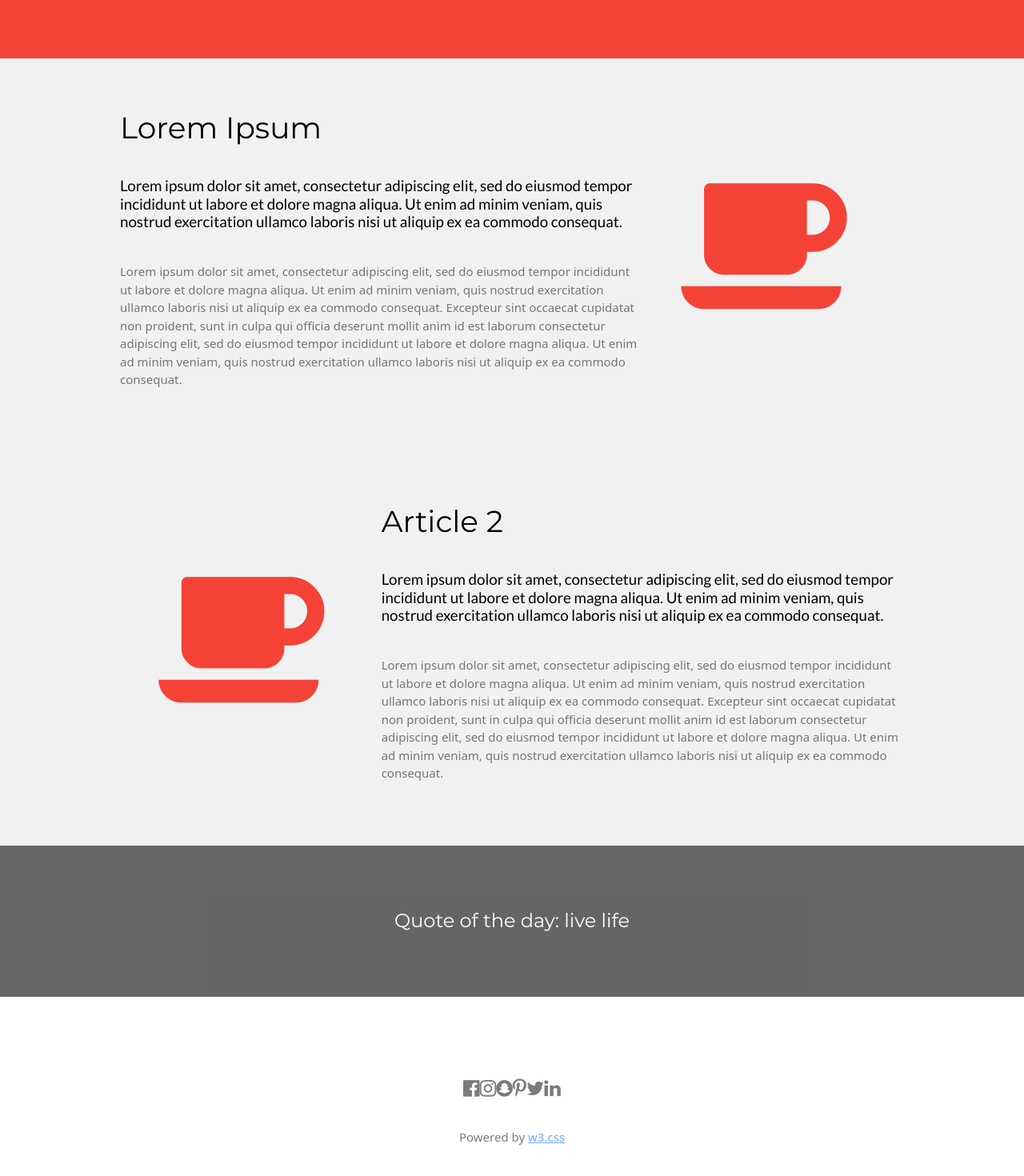
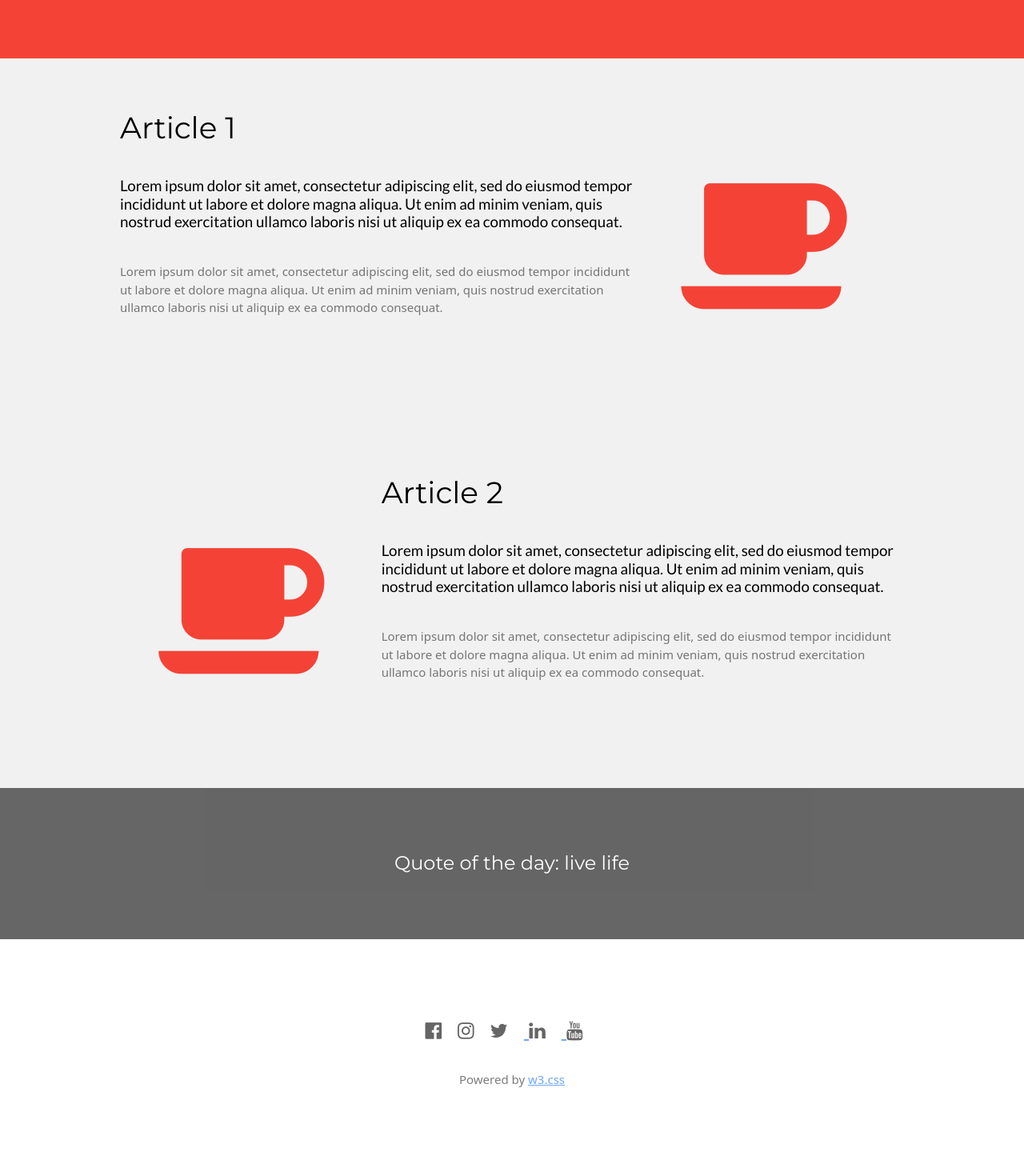
Before and after one commit to Boradway-Infosys-6-30AM-Mernstack/html-to-jss, a React (Create React App) app: page / in a window 1280 px wide. Shown: the part 410-1880 px from the top of the page at 80% size. After the commit the page ends 1849 px from the top, so only its background shows below. Built offline with nearby package versions, Linux system fonts and the light colour scheme; data requests are answered from the project's data file.

Commit message:
links added

```diff
--- a/server/db.json
+++ b/server/db.json
@@ -2,6 +2,13 @@
     "header": {
         "title": "Welcome",
         "subtitle": "Copied from w3.css"
+    },
+    "socialLinks": {
+        "facebook": "https://www.facebook.com/BroadwayInfo/",
+        "twitter": "https://twitter.com/broadwayinfosys",
+        "instagram": "https://www.instagram.com/broadwayinfosysnp/",
+        "linkedin": "https://www.linkedin.com/authwall?trk=gf&trkInfo=AQHxsccZpNGXvgAAAXuFDjEouk-lJtMGmRfTFAi2GjLRLTJE2YKjmjsKTKQZbypLiE22ws_t79llHTIxpSUrQiJ5xD0UcykWugwBXSx6gpKEFnO8MvrfqB2BJbNmcOKT5oaCYXM=&originalReferer=&sessionRedirect=https%3A%2F%2Fwww.linkedin.com%2Fcompany%2Fbroadwayinfosys%2F",
+        "youTube": "https://www.youtube.com/channel/UCYdnMl2w-UeOiKP70a2xCXg/featured"
     },
     "articles": [
         {
--- a/src/App.tsx
+++ b/src/App.tsx
@@ -11,9 +11,9 @@ function App() {
   return (
     <BrowserRouter>
       <Switch>
-        <Route path="/about" component={About} />
-        <Route path="/dashboard" component={Dashboard} />
-        <Route path="/" component={Home} />
+        <Route exact path="/about" component={About} />
+        <Route exact path="/dashboard" component={Dashboard} />
+        <Route exact path="/" component={Home} />
       </Switch>
     </BrowserRouter>
   );
--- a/src/index.css
+++ b/src/index.css
@@ -11,3 +11,10 @@ code {
   font-family: source-code-pro, Menlo, Monaco, Consolas, 'Courier New',
     monospace;
 }
+
+.w3-hover-opacity{
+margin-right: 20px;
+text-decoration: none;
+color: black;
+
+}
--- a/src/pages/Home.tsx
+++ b/src/pages/Home.tsx
@@ -10,13 +10,25 @@ interface IArticles {
   content: string;
 }
 
+
+interface Links {
+  facebook: string;
+  twitter: string;
+  instagram: string;
+  linkedin: string;
+  youTube: string
+}
+
 const Home = () => {
   const history = useHistory();
   const [articles, setArticles] = useState([] as IArticles[]);
+  const [links, setLinks] = useState({} as Links);
 
   const fetchData = async () => {
     const response = await axios.get("http://localhost:3010/articles");
+    const response1 = await axios.get("http://localhost:3010/socialLinks");
     setArticles(response.data);
+    setLinks(response1.data);
   };
 
   useEffect(() => {
@@ -89,35 +101,6 @@ const Home = () => {
 
       <Header />
 
-      {/* <div className="w3-row-padding w3-padding-64 w3-container">
-        <div className="w3-content">
-          <div className="w3-twothird">
-            <h1>Lorem Ipsum</h1>
-            <h5 className="w3-padding-32">
-              Lorem ipsum dolor sit amet, consectetur adipiscing elit, sed do
-              eiusmod tempor incididunt ut labore et dolore magna aliqua. Ut
-              enim ad minim veniam, quis nostrud exercitation ullamco laboris
-              nisi ut aliquip ex ea commodo consequat.
-            </h5>
-
-            <p className="w3-text-grey">
-              Lorem ipsum dolor sit amet, consectetur adipiscing elit, sed do
-              eiusmod tempor incididunt ut labore et dolore magna aliqua. Ut
-              enim ad minim veniam, quis nostrud exercitation ullamco laboris
-              nisi ut aliquip ex ea commodo consequat. Excepteur sint occaecat
-              cupidatat non proident, sunt in culpa qui officia deserunt mollit
-              anim id est laborum consectetur adipiscing elit, sed do eiusmod
-              tempor incididunt ut labore et dolore magna aliqua. Ut enim ad
-              minim veniam, quis nostrud exercitation ullamco laboris nisi ut
-              aliquip ex ea commodo consequat.
-            </p>
-          </div>
-
-          <div className="w3-third w3-center">
-            <i className="fa fa-anchor w3-padding-64 w3-text-red"></i>
-          </div>
-        </div>
-      </div> */}
 
       {articles.map((article, index) => (
         <div className="w3-row-padding w3-light-grey w3-padding-64 w3-container">
@@ -130,45 +113,24 @@ const Home = () => {
               <div className="w3-twothird">
                 <h1>{article.title}</h1>
                 <h5 className="w3-padding-32">
-                  {article.content}
+                  {article.subtitle}
                 </h5>
 
                 <p className="w3-text-grey">
-                  Lorem ipsum dolor sit amet, consectetur adipiscing elit, sed
-                  do eiusmod tempor incididunt ut labore et dolore magna aliqua.
-                  Ut enim ad minim veniam, quis nostrud exercitation ullamco
-                  laboris nisi ut aliquip ex ea commodo consequat. Excepteur
-                  sint occaecat cupidatat non proident, sunt in culpa qui
-                  officia deserunt mollit anim id est laborum consectetur
-                  adipiscing elit, sed do eiusmod tempor incididunt ut labore et
-                  dolore magna aliqua. Ut enim ad minim veniam, quis nostrud
-                  exercitation ullamco laboris nisi ut aliquip ex ea commodo
-                  consequat.
+                  {article.content}
                 </p>
               </div>
             </div>
           ) : (
             <div className="w3-content">
               <div className="w3-twothird">
-                <h1>Lorem Ipsum</h1>
+                <h1>{article.title}</h1>
                 <h5 className="w3-padding-32">
-                  Lorem ipsum dolor sit amet, consectetur adipiscing elit, sed
-                  do eiusmod tempor incididunt ut labore et dolore magna aliqua.
-                  Ut enim ad minim veniam, quis nostrud exercitation ullamco
-                  laboris nisi ut aliquip ex ea commodo consequat.
+                  {article.subtitle}
                 </h5>
 
                 <p className="w3-text-grey">
-                  Lorem ipsum dolor sit amet, consectetur adipiscing elit, sed
-                  do eiusmod tempor incididunt ut labore et dolore magna aliqua.
-                  Ut enim ad minim veniam, quis nostrud exercitation ullamco
-                  laboris nisi ut aliquip ex ea commodo consequat. Excepteur
-                  sint occaecat cupidatat non proident, sunt in culpa qui
-                  officia deserunt mollit anim id est laborum consectetur
-                  adipiscing elit, sed do eiusmod tempor incididunt ut labore et
-                  dolore magna aliqua. Ut enim ad minim veniam, quis nostrud
-                  exercitation ullamco laboris nisi ut aliquip ex ea commodo
-                  consequat.
+                  {article.content}
                 </p>
               </div>
               <div className="w3-third w3-center">
@@ -179,48 +141,23 @@ const Home = () => {
         </div>
       ))}
 
-      {/* <div className="w3-row-padding w3-light-grey w3-padding-64 w3-container">
-        <div className="w3-content">
-          <div className="w3-third w3-center">
-            <i className="fa fa-coffee w3-padding-64 w3-text-red w3-margin-right"></i>
-          </div>
 
-          <div className="w3-twothird">
-            <h1>Lorem Ipsum</h1>
-            <h5 className="w3-padding-32">
-              Lorem ipsum dolor sit amet, consectetur adipiscing elit, sed do
-              eiusmod tempor incididunt ut labore et dolore magna aliqua. Ut
-              enim ad minim veniam, quis nostrud exercitation ullamco laboris
-              nisi ut aliquip ex ea commodo consequat.
-            </h5>
-
-            <p className="w3-text-grey">
-              Lorem ipsum dolor sit amet, consectetur adipiscing elit, sed do
-              eiusmod tempor incididunt ut labore et dolore magna aliqua. Ut
-              enim ad minim veniam, quis nostrud exercitation ullamco laboris
-              nisi ut aliquip ex ea commodo consequat. Excepteur sint occaecat
-              cupidatat non proident, sunt in culpa qui officia deserunt mollit
-              anim id est laborum consectetur adipiscing elit, sed do eiusmod
-              tempor incididunt ut labore et dolore magna aliqua. Ut enim ad
-              minim veniam, quis nostrud exercitation ullamco laboris nisi ut
-              aliquip ex ea commodo consequat.
-            </p>
-          </div>
-        </div>
-      </div> */}
 
       <div className="w3-container w3-black w3-center w3-opacity w3-padding-64">
         <h1 className="w3-margin w3-xlarge">Quote of the day: live life</h1>
       </div>
 
-      <footer className="w3-container w3-padding-64 w3-center w3-opacity">
-        <div className="w3-xlarge w3-padding-32">
-          <i className="fa fa-facebook-official w3-hover-opacity"></i>
-          <i className="fa fa-instagram w3-hover-opacity"></i>
-          <i className="fa fa-snapchat w3-hover-opacity"></i>
-          <i className="fa fa-pinterest-p w3-hover-opacity"></i>
-          <i className="fa fa-twitter w3-hover-opacity"></i>
-          <i className="fa fa-linkedin w3-hover-opacity"></i>
+      <footer className="w3-container w3-padding-64 w3-center w3-opacity"  >
+        <div className="w3-xlarge w3-padding-32 ">
+          <a href={links.facebook} target="_blank"><i className="fa fa-facebook-official w3-hover-opacity"></i></a>
+          <a href={links.instagram} target="_blank" ><i className="fa fa-instagram w3-hover-opacity"></i></a>
+          <a href={links.twitter} target="_blank"><i className="fa fa-twitter w3-hover-opacity"></i></a>
+          <a href={links.linkedin} target="_blank">  <i className="fa fa-linkedin w3-hover-opacity"></i></a>
+          <a href={links.youTube} target="_blank">  <i className="fa fa-youtube w3-hover-opacity"></i></a>
+
+          {/* <i className="fa fa-pinterest-p w3-hover-opacity"></i>  */}
+
+
         </div>
         <p>
           Powered by{" "}
```
